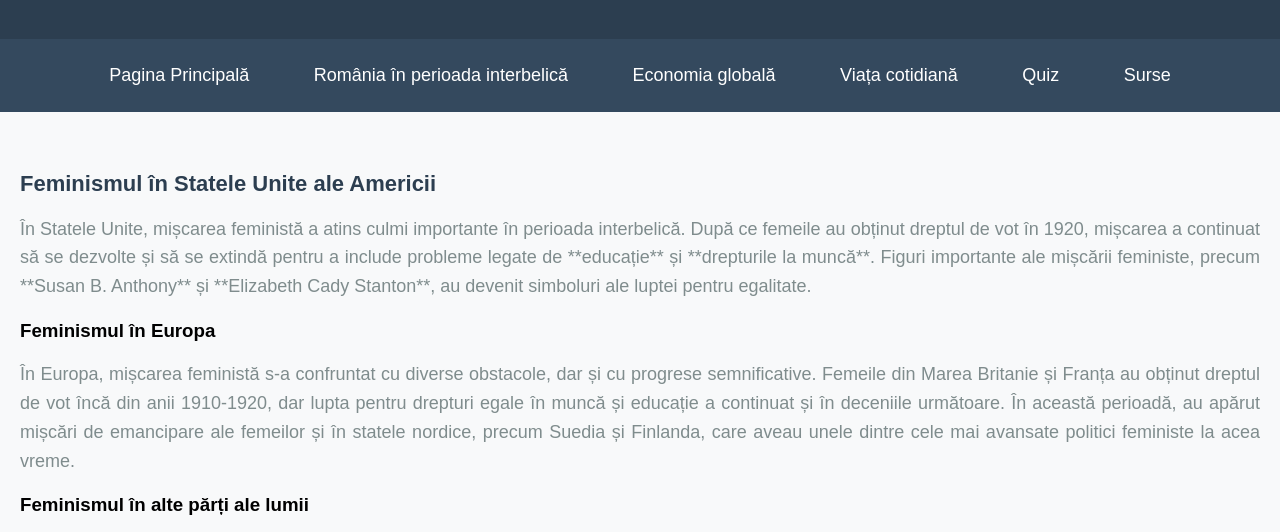
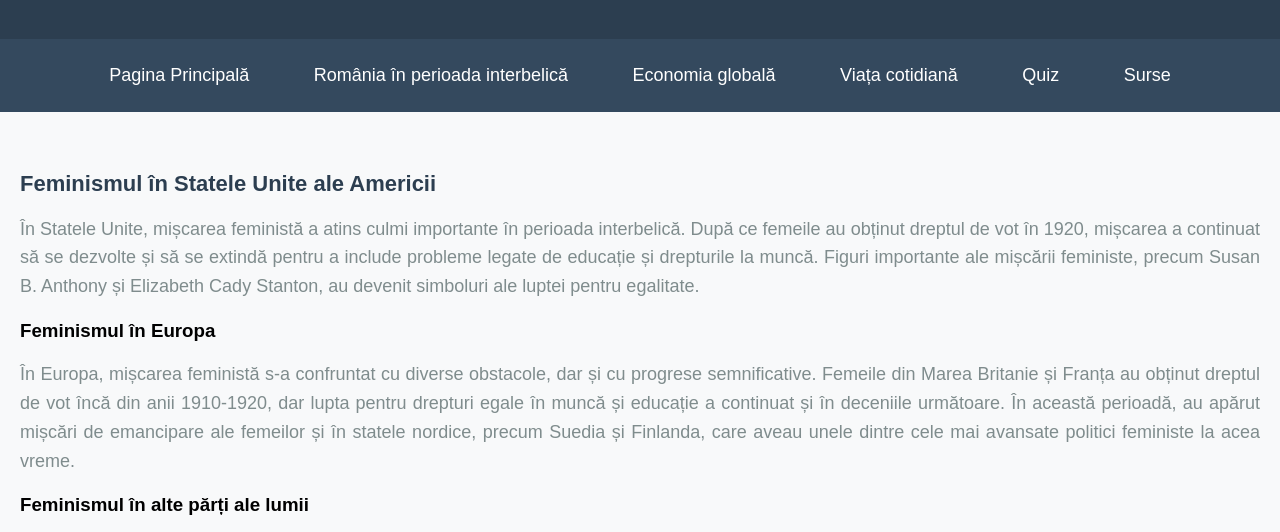
Before and after one commit to ioana974/interbelic., a plain HTML site: page feminism.html in a window 1280 px wide. Shown: the part 219-751 px from the top of the page. Drawn offline with Linux system fonts and the light colour scheme.

Commit message:
feminism.html

```diff
--- a/feminism.html
+++ b/feminism.html
@@ -23,7 +23,7 @@
     <main>
         <section>
             <h2>Feminismul în Statele Unite ale Americii</h2>
-            <p>În Statele Unite, mișcarea feministă a atins culmi importante în perioada interbelică. După ce femeile au obținut dreptul de vot în 1920, mișcarea a continuat să se dezvolte și să se extindă pentru a include probleme legate de **educație** și **drepturile la muncă**. Figuri importante ale mișcării feministe, precum **Susan B. Anthony** și **Elizabeth Cady Stanton**, au devenit simboluri ale luptei pentru egalitate.</p>
+            <p>În Statele Unite, mișcarea feministă a atins culmi importante în perioada interbelică. După ce femeile au obținut dreptul de vot în 1920, mișcarea a continuat să se dezvolte și să se extindă pentru a include probleme legate de educație și drepturile la muncă. Figuri importante ale mișcării feministe, precum Susan B. Anthony și Elizabeth Cady Stanton, au devenit simboluri ale luptei pentru egalitate.</p>
 
             <h3>Feminismul în Europa</h3>
             <p>În Europa, mișcarea feministă s-a confruntat cu diverse obstacole, dar și cu progrese semnificative. Femeile din Marea Britanie și Franța au obținut dreptul de vot încă din anii 1910-1920, dar lupta pentru drepturi egale în muncă și educație a continuat și în deceniile următoare. În această perioadă, au apărut mișcări de emancipare ale femeilor și în statele nordice, precum Suedia și Finlanda, care aveau unele dintre cele mai avansate politici feministe la acea vreme.</p>
```
